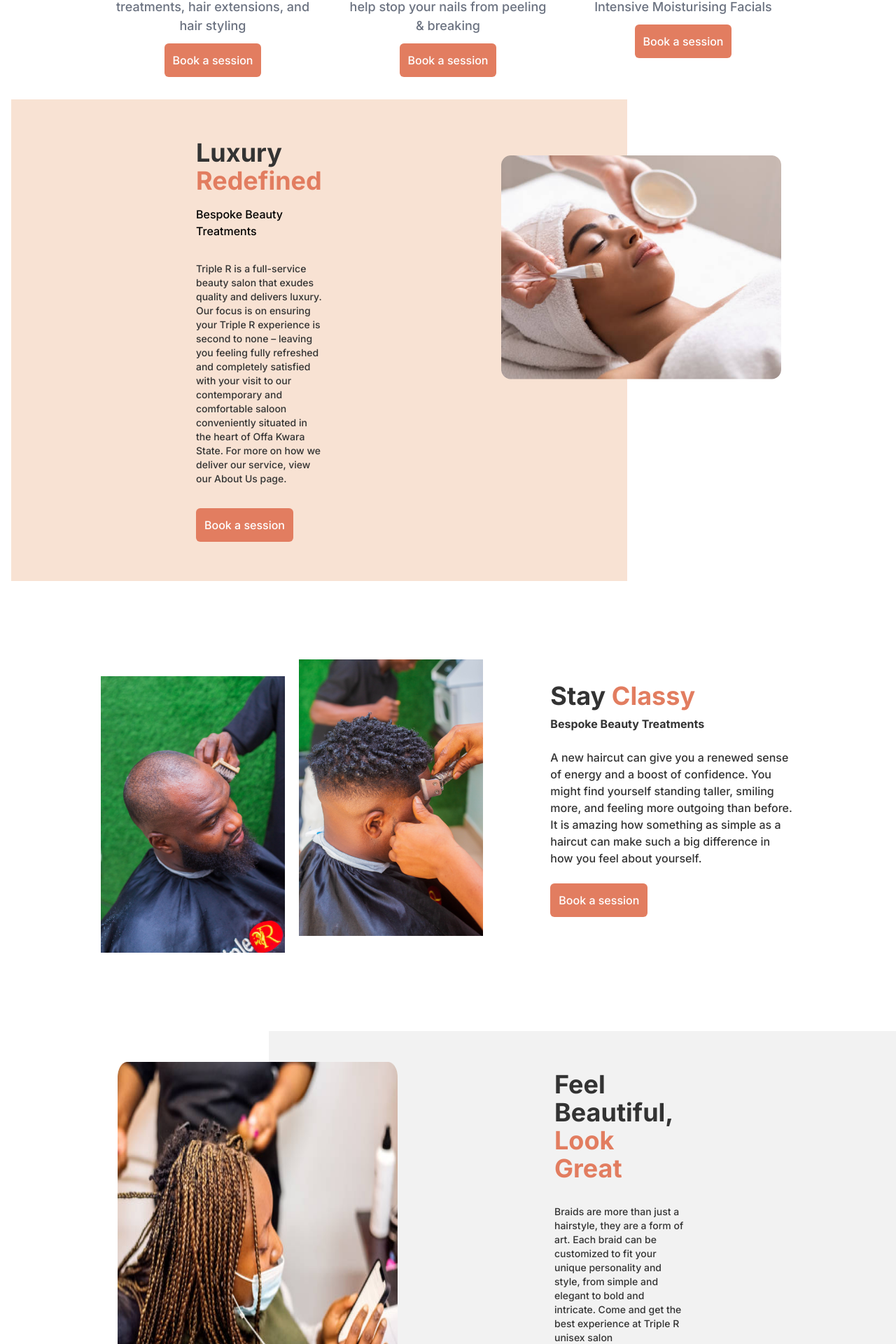
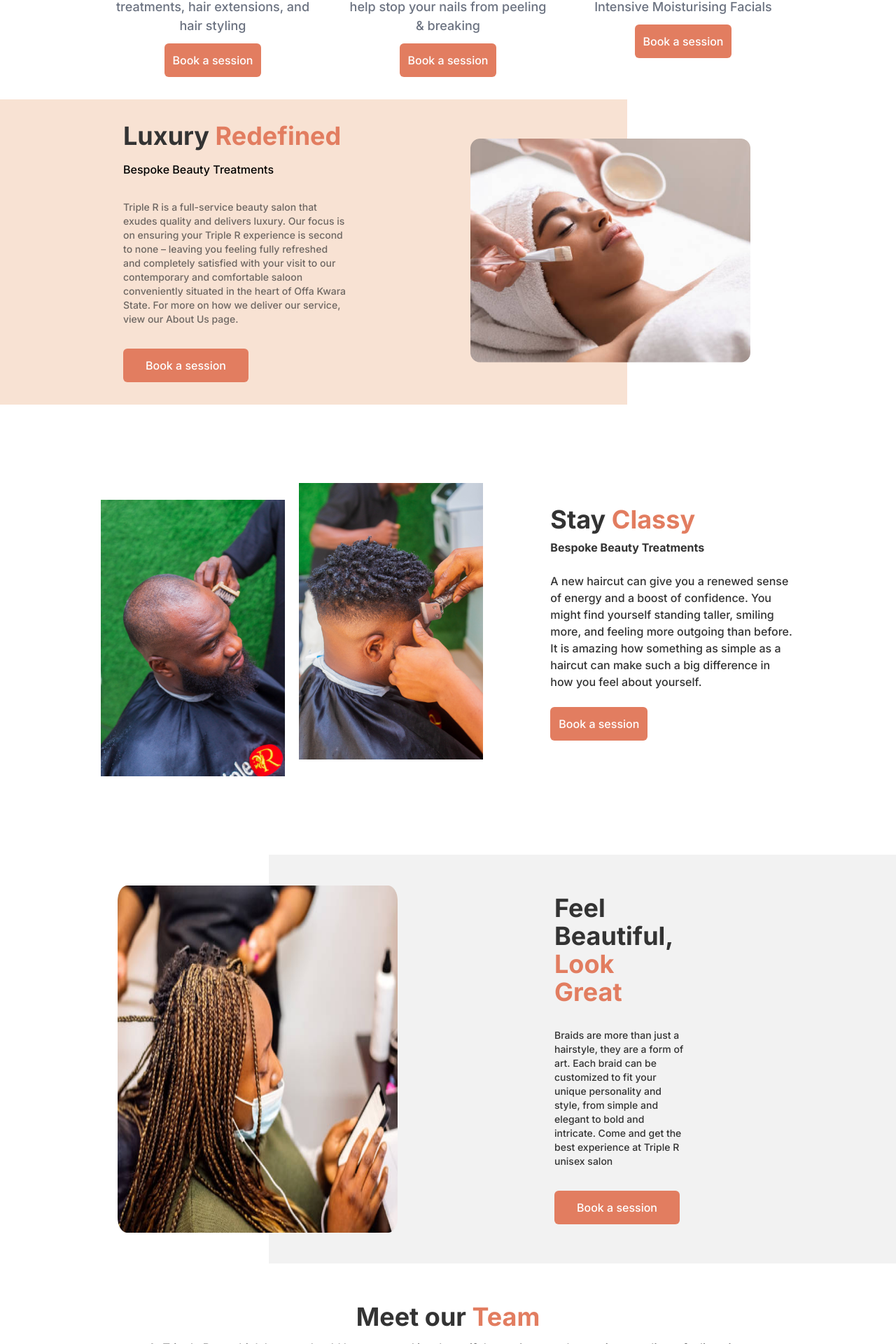
Before and after one commit to iamclement1/tripple-r, a Next.js app: page / in a window 1280 px wide. Shown: the part 1473-3393 px from the top of the page at 70% size. Built offline with nearby package versions, Linux system fonts and the light colour scheme.

Commit message:
update: umuted audio and changed landing page width

```diff
--- a/src/pages/gallery.jsx
+++ b/src/pages/gallery.jsx
@@ -130,14 +130,14 @@ const Gallery = ({ children }) => {
             </main>
 
             <main className="flex justify-center lg:space-x-12 md:space-x-8 space-x-2 my-8">
-                <button className='lg:px-12 md:px-8 px-4 py-2 border border-[#333]/60
+                {/* <button className='lg:px-12 md:px-8 px-4 py-2 border border-[#333]/60
                 rounded-md text-[#333]/70 lg:text-md md:text-md text-sm font-semibold'>
                     Show more
-                </button>
-                <button className='lg:px-12 md:px-8 px-4 flex lg:space-x-5 md:space-x-5 space-x-2
+                </button> */}
+                <button className='lg:px-12 md:px-8 md:py-4 py-3 px-4 flex lg:space-x-5 md:space-x-5 space-x-2
                 items-center bg-[#E27D60]  text-white lg:text-md md:text-md text-sm rounded-md'>
                     <AiFillInstagram className='' />
-                    <p>Follow on Instagram</p>
+                    <p>Follow on Instagram to view more</p>
                 </button>
             </main>
 
--- a/src/pages/index.jsx
+++ b/src/pages/index.jsx
@@ -20,7 +20,6 @@ export default function Home() {
               className="w-full h-full object-cover"
               src="/background.mp4"
               autoPlay
-              muted
               loop
             />
             <div
@@ -77,20 +76,20 @@ export default function Home() {
         </div>
       </session>
 
-      <section className='bg-[#F8E2D3] ml-4 lg:mr-96 p-6 mt-28 lg:mt-0'>
-        <div className='relative bottom-18 md:bottom-0 lg:bottom-0 lg:left-60 lg:flex'>
+      <section className='bg-[#F8E2D3] lg:mr-96 mt-28 lg:mt-0'>
+        <div className='relative bottom-18 md:bottom-0 lg:bottom-0 lg:left-44 lg:flex'>
 
-          <div className='lg:mr-64 my-8'>
+          <div className='lg:mr-44 my-8 w-4/6'>
             <h1 className='text-[#333] text-4xl font-bold'>
               Luxury <span className='text-[#E27D60]' >Redefined</span>
             </h1>
             <p className='text-black mt-4'>
               {"Bespoke Beauty Treatments"}
             </p>
-            <p className='my-8 text-[#333]  text-sm'>
+            <p className='my-8 text-[#333]/70  text-sm w-full'>
               {"Triple R is a full-service beauty salon that exudes quality and delivers luxury. Our focus is on ensuring your Triple R experience is second to none – leaving you feeling fully refreshed and completely satisfied with your visit to our contemporary and comfortable saloon conveniently situated in the heart of Offa Kwara State. For more on how we deliver our service, view our About Us page."}
             </p>
-            <button className='bg-[#E27D60] p-3 rounded-md text-white'>
+            <button className='bg-[#E27D60] px-8 py-3 rounded-md text-white'>
               <Link href={"https://wa.me/07047460396"}>
                 Book a session
               </Link>
@@ -126,7 +125,7 @@ export default function Home() {
             <p className='my-8 text-[#333] lg:w-5/6 text-sm'>
               Braids are more than just a hairstyle, they are a form of art. Each braid can be customized to fit your unique personality and style, from simple and elegant to bold and intricate. Come and get the best experience at Triple R unisex salon
             </p>
-            <button className='bg-[#E27D60] p-3 rounded-md text-white'>
+            <button className='bg-[#E27D60] px-8 py-3 rounded-md text-white'>
               <Link href={"https://wa.me/07047460396"}>
                 Book a session
               </Link>
```
